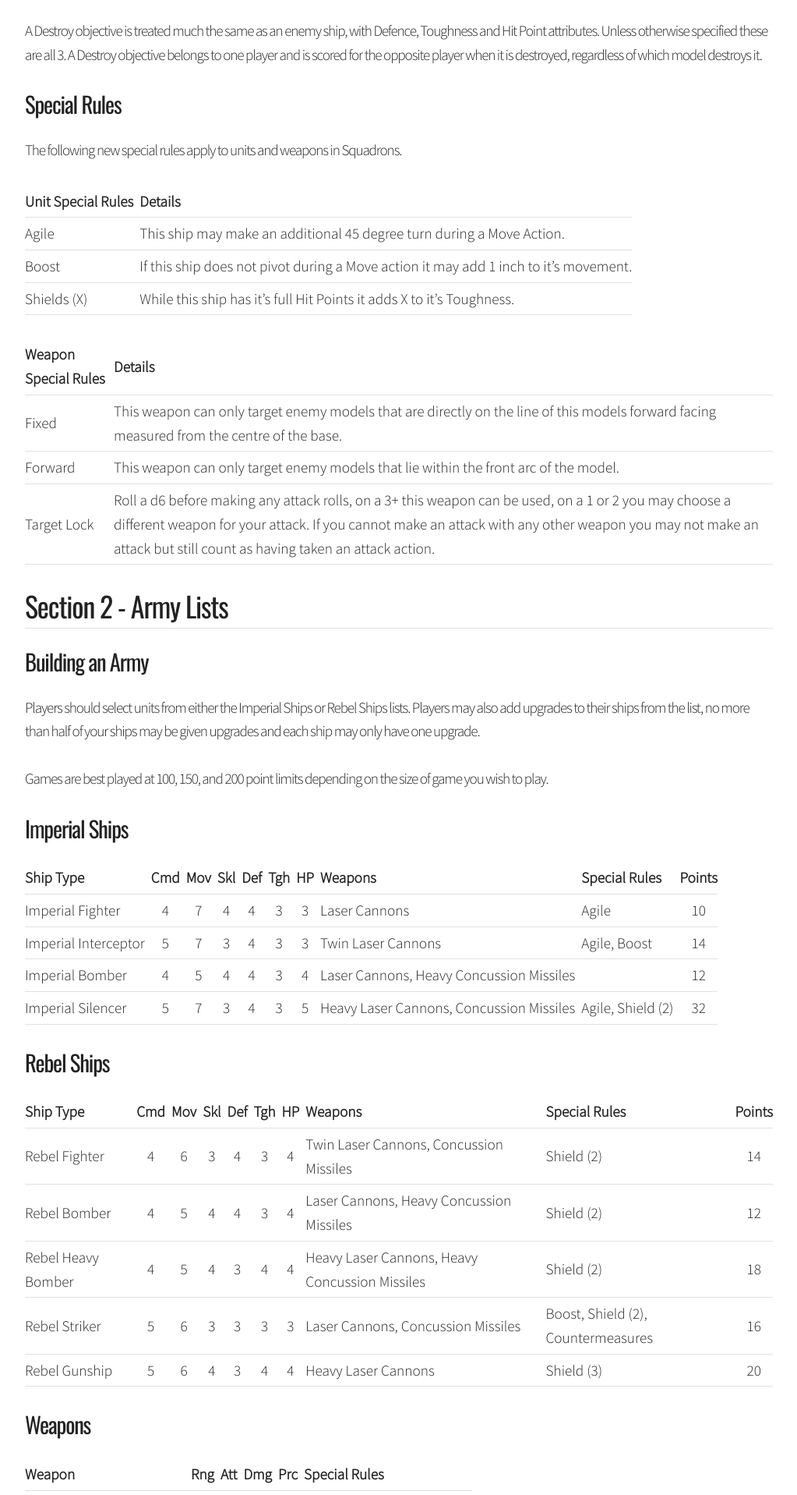
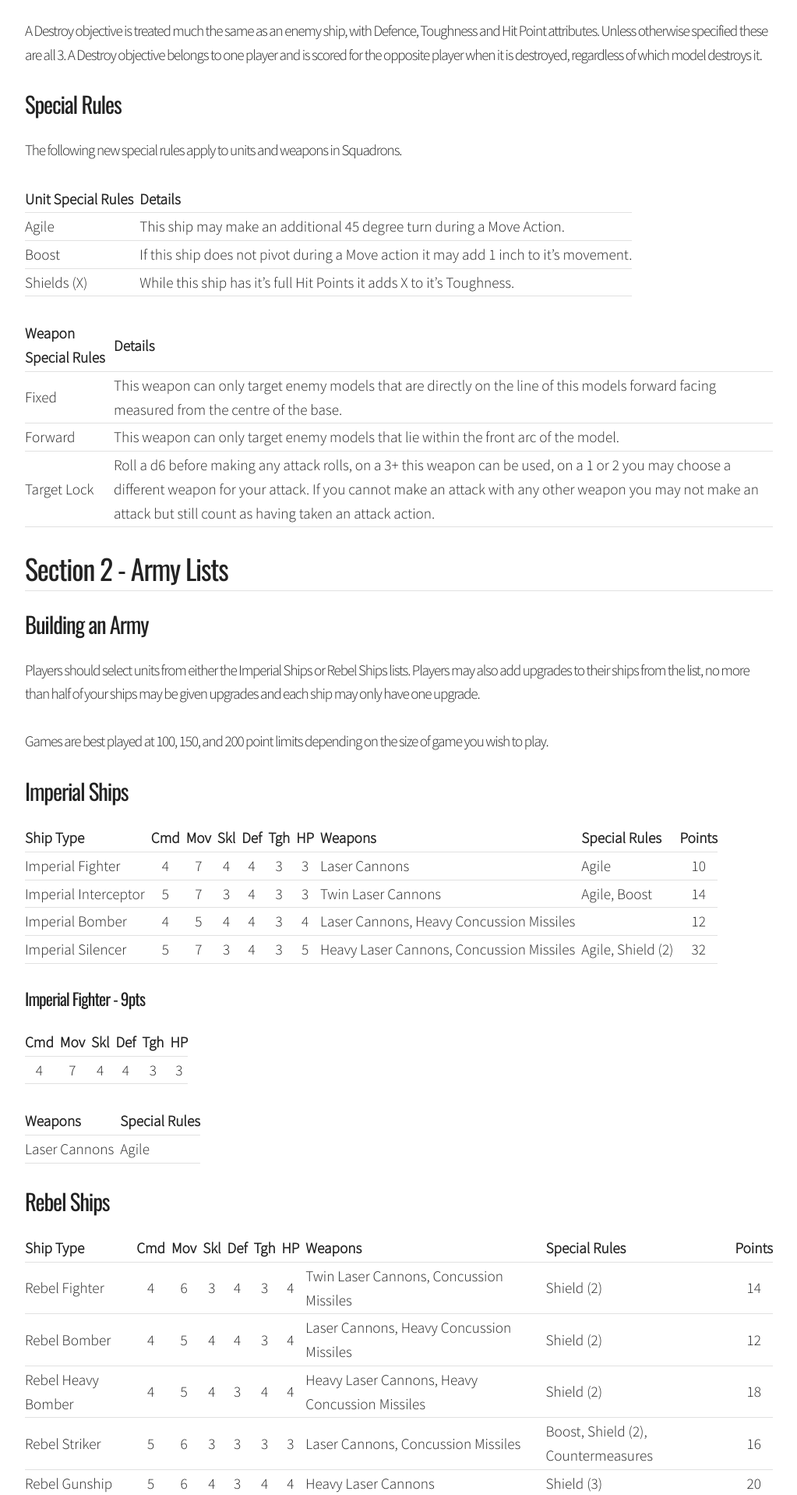
Before and after one commit to open-source-tabletop/cadence-wargame-system, a Jekyll site: the page built from squadrons.md, in a window 1280 px wide. Shown: the part 2841-4758 px from the top of the page at 78% size, without its empty margins (128-1151 px from the left). Built offline with Jekyll 4.4.1, drawn with Linux system fonts in a browser that asks for light colours.

Commit message:
Tables continued

```diff
--- a/_sass/modules/_tables.scss
+++ b/_sass/modules/_tables.scss
@@ -5,7 +5,7 @@
 }
 th,
 td {
-  padding: 5px 4px;
+  padding: 2px 4px;
   text-align: left;
   border-bottom: 1px solid $light-grey;
 }
--- a/squadrons.md
+++ b/squadrons.md
@@ -118,6 +118,16 @@
 | Imperial Bomber      |  4  |  5  |  4  |  4  |  3  |  4  | Laser Cannons, Heavy Concussion Missiles |                   | 12     |
 | Imperial Silencer    |  5  |  7  |  3  |  4  |  3  |  5  | Heavy Laser Cannons, Concussion Missiles | Agile, Shield (2) | 32     |
 
+#### Imperial Fighter - 9pts
+
+| Cmd | Mov | Skl | Def | Tgh | HP  |
+| :-: | :-: | :-: | :-: | :-: | :-: |
+|  4  |  7  |  4  |  4  |  3  |  3  |
+
+| Weapons                                  | Special Rules     |
+| :--------------------------------------- | :---------------- |
+| Laser Cannons                            | Agile             |
+
 ### Rebel Ships
 
 | Ship Type            | Cmd | Mov | Skl | Def | Tgh | HP  | Weapons                                        | Special Rules                      | Points |
```
Also changed, not shown: 3 other files.
